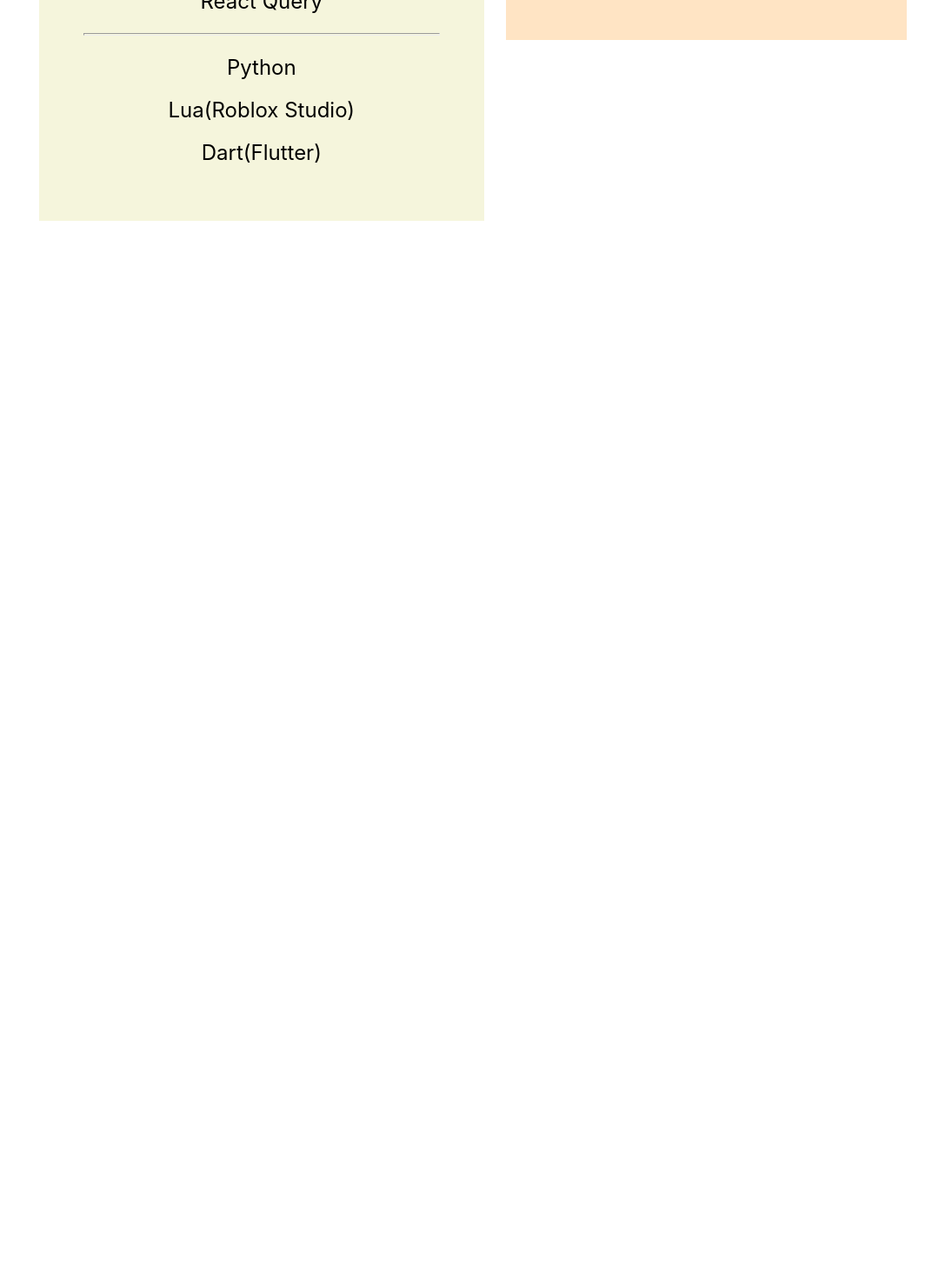
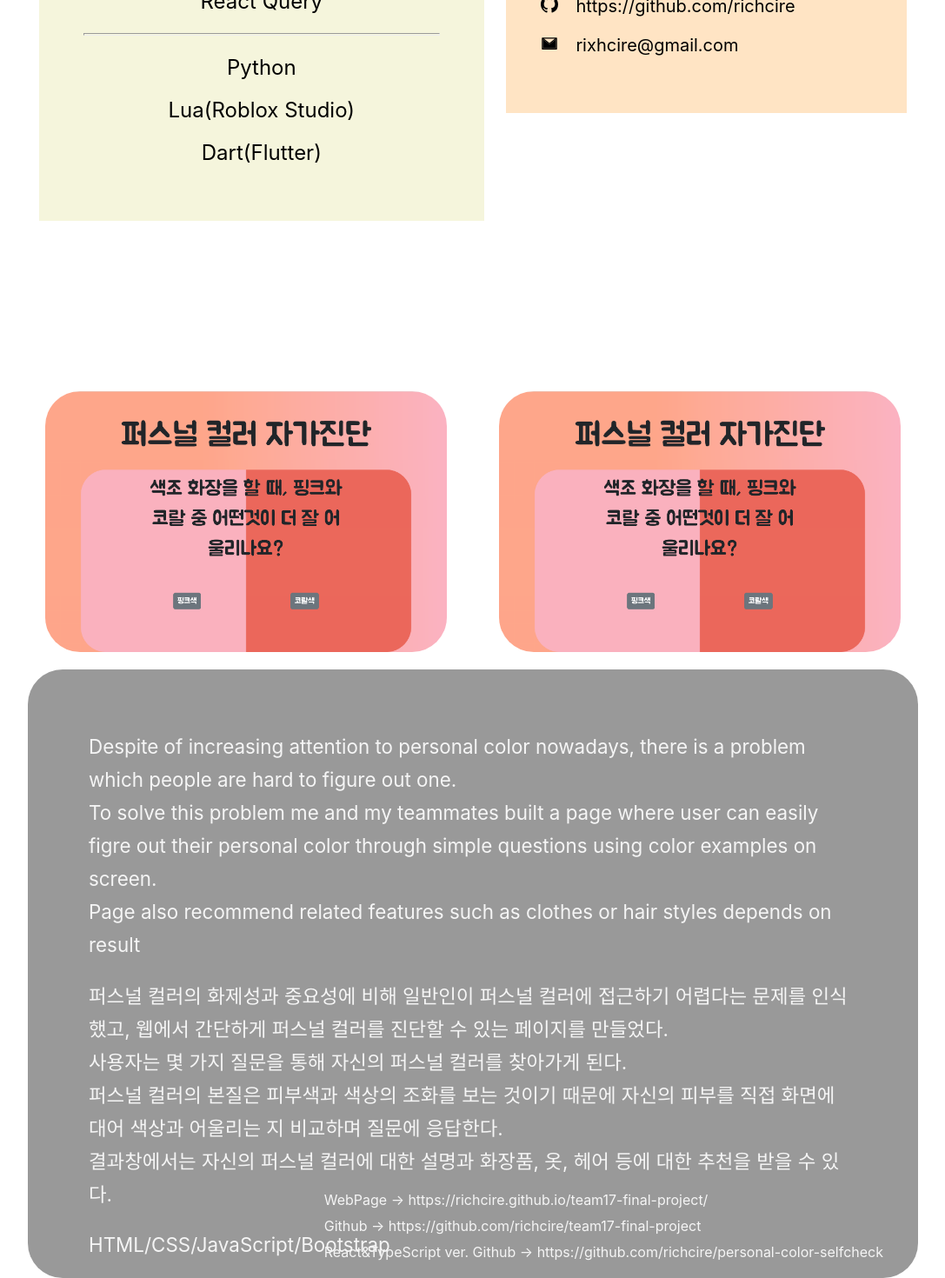
Before and after one commit to richcire/eric-yeon-page, a Next.js app: page / in a window 1280 px wide. Shown: the part 1312-2782 px from the top of the page at 87% size, without its empty margins (96-1183 px from the left). Before the commit the page ends 1742 px from the top, so only its background shows below. Built offline with nearby package versions, Linux system fonts and the light colour scheme.

Commit message:
Make Project Card&Project Detail Part

```diff
--- a/pages/index.tsx
+++ b/pages/index.tsx
@@ -1,6 +1,7 @@
 import type { NextPage } from "next";
 import About from "../public/components/About";
 import NavBar from "../public/components/NavBar";
+import Projects from "../public/components/Projects";
 import Title from "../public/components/Title";
 import styles from "../styles/Home.module.css";
 
@@ -10,6 +11,7 @@
       <NavBar />
       <Title />
       <About />
+      <Projects />
     </>
   );
 };
--- a/public/components/About.tsx
+++ b/public/components/About.tsx
@@ -6,7 +6,6 @@
   margin: 0 auto;
   width: 100%;
   max-width: 1024px;
-
   height: 1000px;
   margin-top: 200px;
   display: flex;
@@ -34,8 +33,7 @@
 `;
 
 const ContactContainer = styled.ul`
-  top: 40%;
-  position: relative;
+  margin-top: 500px;
   width: 45%;
   height: 200px;
   background-color: bisque;
@@ -93,9 +91,7 @@
           <ContactIcon className="icon">
             <AiTwotoneMail />
           </ContactIcon>
-          <ContactInformation>
-            <a href={EMAIL_ADDR}>{EMAIL_ADDR}</a>
-          </ContactInformation>
+          <ContactInformation>{EMAIL_ADDR}</ContactInformation>
         </Contact>
       </ContactContainer>
     </AboutContainer>
--- a/public/components/NavBar.tsx
+++ b/public/components/NavBar.tsx
@@ -8,6 +8,7 @@
   position: fixed;
   top: 0;
   left: 0;
+  z-index: 99;
 `;
 
 const NavContainer = styled.div`
--- /dev/null
+++ b/public/components/Projects.tsx
@@ -0,0 +1,129 @@
+import { motion } from "framer-motion";
+import styled from "styled-components";
+import {
+  PERSONAL_COLOR_DESCRIPTION_ENG,
+  PERSONAL_COLOR_DESCRIPTION_KOR,
+  PERSONAL_COLOR_GITHUB_LINK,
+  PERSONAL_COLOR_PAGE_LINK,
+  PERSONAL_COLOR_SKILL_STACK,
+  PERSONAL_COLOR_TITLE_ENG,
+  PERSONAL_COLOR_TITLE_KOR,
+  PERSONAL_COLOR_TYPESCRIPT_VER_GITHUB_LINK,
+} from "../img/constants";
+
+const ProjectsContainer = styled.div`
+  margin: 0 auto;
+  width: 100%;
+  max-width: 1024px;
+  display: grid;
+  grid-template-columns: 1fr 1fr;
+  column-gap: 20px;
+`;
+
+const ProjectCard = styled(motion.div)`
+  height: 300px;
+  margin: 20px;
+  position: relative;
+
+  :hover {
+    div {
+      display: block;
+    }
+  }
+`;
+
+const CardImage = styled.img`
+  height: 100%;
+  width: 100%;
+  object-fit: cover;
+  border-radius: 40px;
+  position: absolute;
+  z-index: 1;
+`;
+const CardLabel = styled.div`
+  position: absolute;
+  width: 100%;
+  height: 100%;
+  background-color: rgba(0, 0, 0, 0.4);
+  border-radius: 40px;
+  display: none;
+  z-index: 1;
+`;
+
+interface ITitle {
+  language: "Eng" | "Kor";
+}
+
+const Title = styled.div<ITitle>`
+  color: azure;
+  font-size: ${(props) => (props.language === "Eng" ? "2rem" : "1rem")};
+  margin: 15px;
+`;
+
+const ProjectDetailContainer = styled.div`
+  margin: 0 auto;
+  width: 100%;
+  max-width: 1024px;
+  height: 700px;
+  background-color: rgba(0, 0, 0, 0.4);
+  padding: 50px;
+  border-radius: 40px;
+  position: relative;
+`;
+
+const DetailDescription = styled.div`
+  white-space: pre-wrap;
+  font-size: 1.4rem;
+  margin-bottom: 50px;
+  color: whitesmoke;
+  line-height: 170%;
+  margin: 20px;
+`;
+const ProjectLinkContainer = styled.div`
+  position: absolute;
+  bottom: 0;
+  right: 0;
+  margin-bottom: 20px;
+  margin-right: 40px;
+`;
+const ProjectLink = styled.a`
+  display: block;
+  color: whitesmoke;
+  font-size: 1rem;
+  margin-top: 10px;
+`;
+
+export default function Projects() {
+  return (
+    <>
+      <ProjectsContainer>
+        <ProjectCard whileHover={{ scale: 1.1 }}>
+          <CardImage src="img/personal_color.png" />
+          <CardLabel>
+            <Title language="Eng">{PERSONAL_COLOR_TITLE_ENG}</Title>
+            <Title language="Kor">{PERSONAL_COLOR_TITLE_KOR}</Title>
+          </CardLabel>
+        </ProjectCard>
+        <ProjectCard>
+          <CardImage src="img/personal_color.png" />
+        </ProjectCard>
+      </ProjectsContainer>
+      <ProjectDetailContainer>
+        <DetailDescription>{PERSONAL_COLOR_DESCRIPTION_ENG}</DetailDescription>
+        <DetailDescription>{PERSONAL_COLOR_DESCRIPTION_KOR}</DetailDescription>
+        <DetailDescription>{PERSONAL_COLOR_SKILL_STACK}</DetailDescription>
+        <ProjectLinkContainer>
+          <ProjectLink href={PERSONAL_COLOR_PAGE_LINK}>
+            {`WebPage -> ${PERSONAL_COLOR_PAGE_LINK}`}
+          </ProjectLink>
+          <ProjectLink href={PERSONAL_COLOR_GITHUB_LINK}>
+            {`Github  -> ${PERSONAL_COLOR_GITHUB_LINK}`}
+          </ProjectLink>
+          <ProjectLink href={PERSONAL_COLOR_TYPESCRIPT_VER_GITHUB_LINK}>
+            {`React&TypeScript ver. Github -> ${PERSONAL_COLOR_TYPESCRIPT_VER_GITHUB_LINK}`}
+          </ProjectLink>
+        </ProjectLinkContainer>
+      </ProjectDetailContainer>
+    </>
+  );
+}
--- /dev/null
+++ b/public/img/constants.ts
@@ -0,0 +1,14 @@
+export const PERSONAL_COLOR_TITLE_ENG = "Personal Color Self-check Program";
+export const PERSONAL_COLOR_TITLE_KOR = "퍼스널 컬러 자가진단 프로그램";
+export const PERSONAL_COLOR_DESCRIPTION_ENG = `Despite of increasing attention to personal color nowadays, there is a problem which people are hard to figure out one.
+To solve this problem me and my teammates built a page where user can easily figre out their personal color through simple questions using color examples on screen.
+Page also recommend related features such as clothes or hair styles depends on result`;
+export const PERSONAL_COLOR_DESCRIPTION_KOR =
+  "퍼스널 컬러의 화제성과 중요성에 비해 일반인이 퍼스널 컬러에 접근하기 어렵다는 문제를 인식했고, 웹에서 간단하게 퍼스널 컬러를 진단할 수 있는 페이지를 만들었다.\n사용자는 몇 가지 질문을 통해 자신의 퍼스널 컬러를 찾아가게 된다.\n퍼스널 컬러의 본질은 피부색과 색상의 조화를 보는 것이기 때문에 자신의 피부를 직접 화면에 대어 색상과 어울리는 지 비교하며 질문에 응답한다.\n결과창에서는 자신의 퍼스널 컬러에 대한 설명과 화장품, 옷, 헤어 등에 대한 추천을 받을 수 있다.";
+export const PERSONAL_COLOR_PAGE_LINK =
+  "https://richcire.github.io/team17-final-project/";
+export const PERSONAL_COLOR_GITHUB_LINK =
+  "https://github.com/richcire/team17-final-project";
+export const PERSONAL_COLOR_SKILL_STACK = "HTML/CSS/JavaScript/Bootstrap";
+export const PERSONAL_COLOR_TYPESCRIPT_VER_GITHUB_LINK =
+  "https://github.com/richcire/personal-color-selfcheck";
```
Also changed, not shown: public/img/personal_color.png (added).
